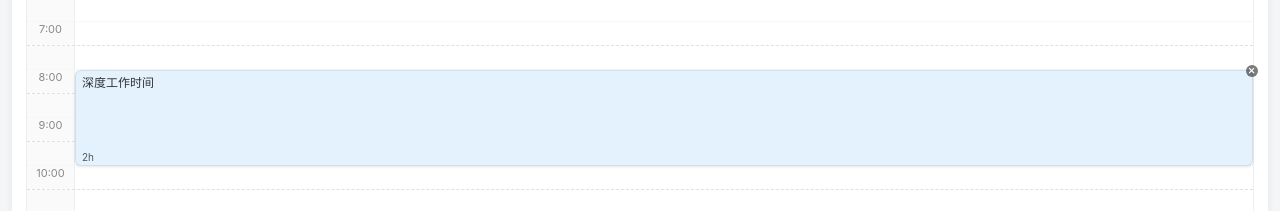
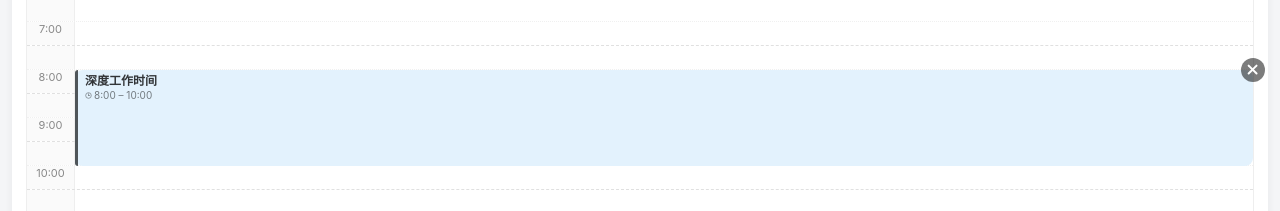
Before and after one commit to XiaotongMo/jasmine-planner, a plain HTML site: page index.html in a window 1280 px wide. Shown: the part 663-874 px from the top of the page. Drawn offline with Linux system fonts and the light colour scheme.

Commit message:
Update index.html

```diff
--- a/index.html
+++ b/index.html
@@ -100,19 +100,26 @@
 
     .events-wrapper { position: absolute; top: 0; left: 48px; right: 0; bottom: 0; pointer-events: none; }
     .event-block {
-      position: absolute; border-radius: 6px; padding: 2px 6px; font-size: 0.6875rem;
-      box-shadow: 0 1px 3px rgba(0,0,0,0.1); pointer-events: auto; box-sizing: border-box;
-      display: flex; flex-direction: column; justify-content: space-between; overflow: visible; border: 1px solid rgba(0,0,0,0.08);
+      position: absolute; border-radius: 8px; padding: 4px 7px 4px 10px; font-size: 0.6875rem;
+      background-color: var(--evt-color); pointer-events: auto; box-sizing: border-box;
+      display: flex; flex-direction: column; justify-content: flex-start; gap: 1px; overflow: visible;
       touch-action: none;
       user-select: none;
       -webkit-user-select: none;
       -webkit-touch-callout: none;
       transition: box-shadow 0.15s ease, transform 0.15s ease;
     }
+    /* 左侧实色竖条：同色系加深，参照 iOS 日历色块的左边框 */
+    .event-block::before {
+      content: '';
+      position: absolute; left: 0; top: 0; bottom: 0; width: 3px;
+      border-radius: 8px 0 0 8px;
+      background-color: color-mix(in srgb, var(--evt-color) 35%, black 65%);
+    }
     .event-block.active { box-shadow: 0 0 0 2px #111, 0 4px 12px rgba(0,0,0,0.2); z-index: 50 !important; }
     .event-block.is-dragging { z-index: 100 !important; filter: brightness(0.98); }
 
-    .event-content { outline: none; flex: 1; overflow: hidden; word-break: break-all; font-size: 0.75rem; border-radius: 4px; }
+    .event-content { outline: none; overflow: hidden; word-break: break-all; font-size: 0.75rem; font-weight: 700; line-height: 1.2; border-radius: 4px; color: color-mix(in srgb, var(--evt-color) 22%, black 78%); }
     .event-content[contenteditable="true"] {
       background: rgba(255,255,255,0.85);
       box-shadow: inset 0 0 0 1px #111;
@@ -121,29 +128,32 @@
       -webkit-user-select: text;
       touch-action: auto;
     }
-    .event-footer { display: flex; justify-content: space-between; align-items: center; font-size: 0.625rem; opacity: 0.8; }
+    /* 时间行：图标 + 起止时间，参照 iOS 日历色块内的时间显示 */
+    .event-time { display: flex; align-items: center; gap: 2px; font-size: 0.625rem; line-height: 1.2; opacity: 0.9; color: color-mix(in srgb, var(--evt-color) 45%, black 55%); }
+    .event-time svg { width: 0.7em; height: 0.7em; flex-shrink: 0; }
+    .event-time svg circle, .event-time svg line { stroke: currentColor; }
 
-    /* 删除按钮：悬浮于选区上边框，半透明圆形 + 交叉图标，直径 = 正文字号(0.75rem) */
+    /* 删除按钮：悬浮于选区右上角，半透明圆形 + 交叉图标，直径放大至 1.5rem（原 0.75rem 的两倍） */
     .event-del {
       position: absolute;
-      top: -0.375rem; right: -0.375rem; /* 圆心落在上边框上，一半悬浮在选区外 */
-      width: 0.75rem; height: 0.75rem;
+      top: -0.75rem; left: auto; right: -0.75rem; transform: none; /* 圆心落在选区右上角，一半悬浮在外 */
+      width: 1.5rem; height: 1.5rem;
       border-radius: 50%;
       background: rgba(17, 17, 17, 0.55);
       display: flex; align-items: center; justify-content: center;
-      cursor: pointer; z-index: 55;
+      cursor: pointer; z-index: 61;
       user-select: none; -webkit-user-select: none; -webkit-touch-callout: none;
       touch-action: none;
       transition: background 0.15s ease, transform 0.15s ease;
     }
     .event-del:active { background: rgba(17, 17, 17, 0.85); transform: scale(1.15); }
-    .event-del svg { width: 60%; height: 60%; overflow: visible; }
+    .event-del svg { width: 55%; height: 55%; overflow: visible; }
     .event-del svg line { stroke: #fff; stroke-width: 1.5; stroke-linecap: round; }
-    /* 热区扩展：视觉圆点很小，用透明伪元素把可点击范围扩大到 >=28px */
+    /* 热区扩展：用透明伪元素把可点击范围再扩大一圈 */
     .event-del::before {
       content: ''; position: absolute; top: 50%; left: 50%;
       transform: translate(-50%, -50%);
-      width: 28px; height: 28px; background: transparent;
+      width: 32px; height: 32px; background: transparent;
     }
 
     /* ================= UI 规范：手柄与热区解耦 ================= */
@@ -440,6 +450,14 @@
     function saveTags() { localStorage.setItem('tags', JSON.stringify(tags)); renderTags(); }
 
     const SLOT_HEIGHT = 24;
+
+    function formatSlotTime(slot) {
+      const totalMinutes = slot * 30;
+      const h = Math.floor(totalMinutes / 60);
+      const m = totalMinutes % 60;
+      return `${h}:${m.toString().padStart(2, '0')}`;
+    }
+
     let events = JSON.parse(localStorage.getItem('eventsList')) || [
       { id: 101, startSlot: 16, endSlot: 20, text: "深度工作时间", color: "#e3f2fd" }
     ];
@@ -507,9 +525,8 @@
         el.style.height = `${height}px`;
         el.style.width = `${widthPercent}%`;
         el.style.left = `${leftPercent}%`;
-        el.style.backgroundColor = evt.color;
+        el.style.setProperty('--evt-color', evt.color);
 
-        const durationHours = ((evt.endSlot - evt.startSlot) * 0.5).toFixed(1).replace('.0', '');
         const showSideBtns = overlappingEvents.length < 3;
 
         // 手柄 DOM 结构
@@ -550,9 +567,16 @@
         contentEl.onblur = (e) => finishEventTextEdit(e, evt.id, contentEl);
         contentEl.onclick = (e) => e.stopPropagation();
 
-        const footerEl = document.createElement('div');
-        footerEl.className = 'event-footer';
-        footerEl.innerHTML = `<span>${durationHours}h</span>`;
+        const timeEl = document.createElement('div');
+        timeEl.className = 'event-time';
+        timeEl.innerHTML = `
+          <svg viewBox="0 0 10 10" fill="none">
+            <circle cx="5" cy="5" r="4" stroke-width="1"></circle>
+            <line x1="5" y1="5" x2="5" y2="2.6" stroke-width="1" stroke-linecap="round"></line>
+            <line x1="5" y1="5" x2="6.8" y2="5" stroke-width="1" stroke-linecap="round"></line>
+          </svg>
+          <span>${formatSlotTime(evt.startSlot)} – ${formatSlotTime(evt.endSlot)}</span>
+        `;
 
         // 删除按钮：悬浮在选区上边框右侧
         const delBtn = document.createElement('div');
@@ -567,7 +591,7 @@
         delBtn.onclick = (e) => deleteEvent(e, evt.id);
 
         el.appendChild(contentEl);
-        el.appendChild(footerEl);
+        el.appendChild(timeEl);
         el.appendChild(delBtn);
 
         // 长按手势 (Long Press) -> 激活选区手柄
```
